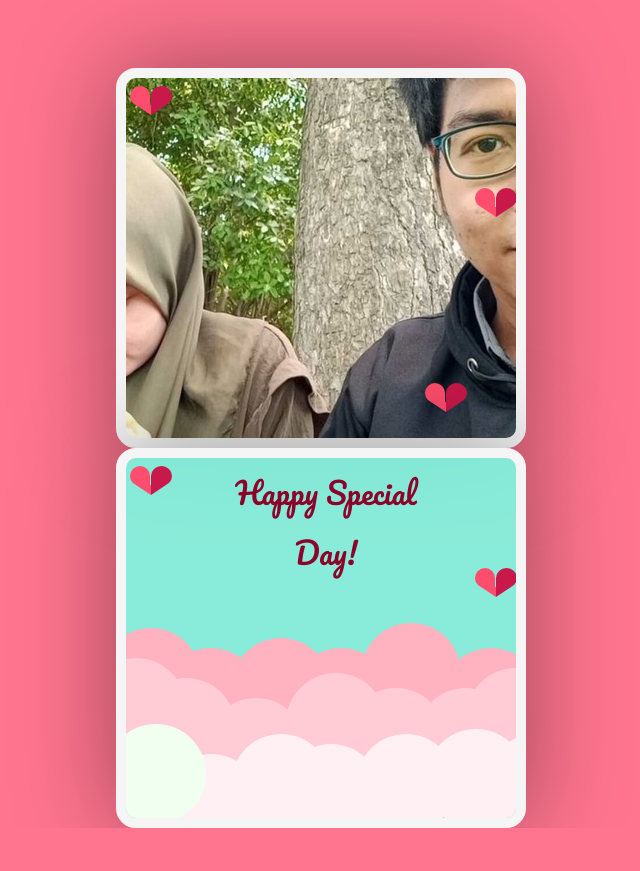
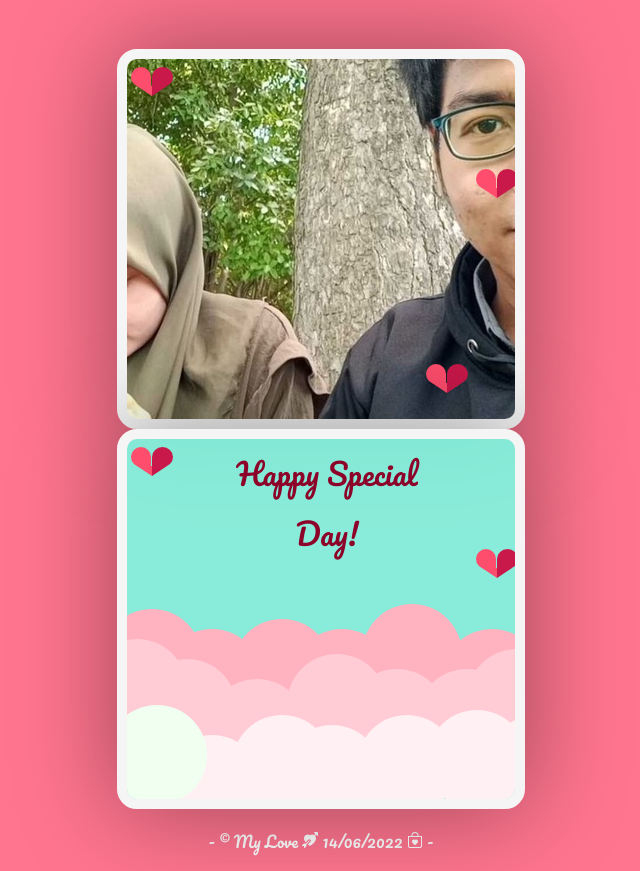
Before and after one commit to JuanFakhri/Happy-Special-Day, a plain HTML site: page index.html in a window 1280 px wide. Shown: the whole page, without its empty margins (319-959 px from the left). Before the commit the page ends 828 px from the top, so only its background shows below. Drawn offline with Linux system fonts and the light colour scheme.

Commit message:
HappySpecialDay

```diff
--- a/style.css
+++ b/style.css
@@ -1,7 +1,7 @@
 @import url('https://fonts.googleapis.com/css2?family=Pacifico&display=swap');
 
 body {
-    height: 100vh;
+    height: 102vh;
     display: flex;
     align-items: center;
     justify-content: center;
@@ -11,7 +11,7 @@ body {
 
 .bebebb-img {
     position: relative;
-    width: 390px;
+    width: 388px;
     height: 360px;
     top: 70px;
     background: url(Ayangg.jpg) no-repeat center whitesmoke;
@@ -19,8 +19,7 @@ body {
     border: 10px solid whitesmoke;
     border-radius: 20px;
     box-shadow: 0 0 100px rgba(0, 0, 0, .4);
-    display: flex;
-    flex-direction: row;
+
     -webkit-border-radius: 20px;
     -moz-border-radius: 20px;
     -ms-border-radius: 20px;
@@ -29,7 +28,7 @@ body {
 
 .valentines-day-card {
     position: relative;
-    width: 390px;
+    width: 388px;
     height: 360px;
     top: 70px;
     background-color: #75ffe6da;
@@ -37,8 +36,7 @@ body {
     border: 10px solid whitesmoke;
     border-radius: 20px;
     box-shadow: 0 0 100px rgba(0, 0, 0, .4);
-    display: flex;
-    flex-direction: row;
+
     -webkit-border-radius: 20px;
     -moz-border-radius: 20px;
     -ms-border-radius: 20px;
```
Also changed, not shown: index.html (+3 -1 lines), Ayangg.webp (added).
